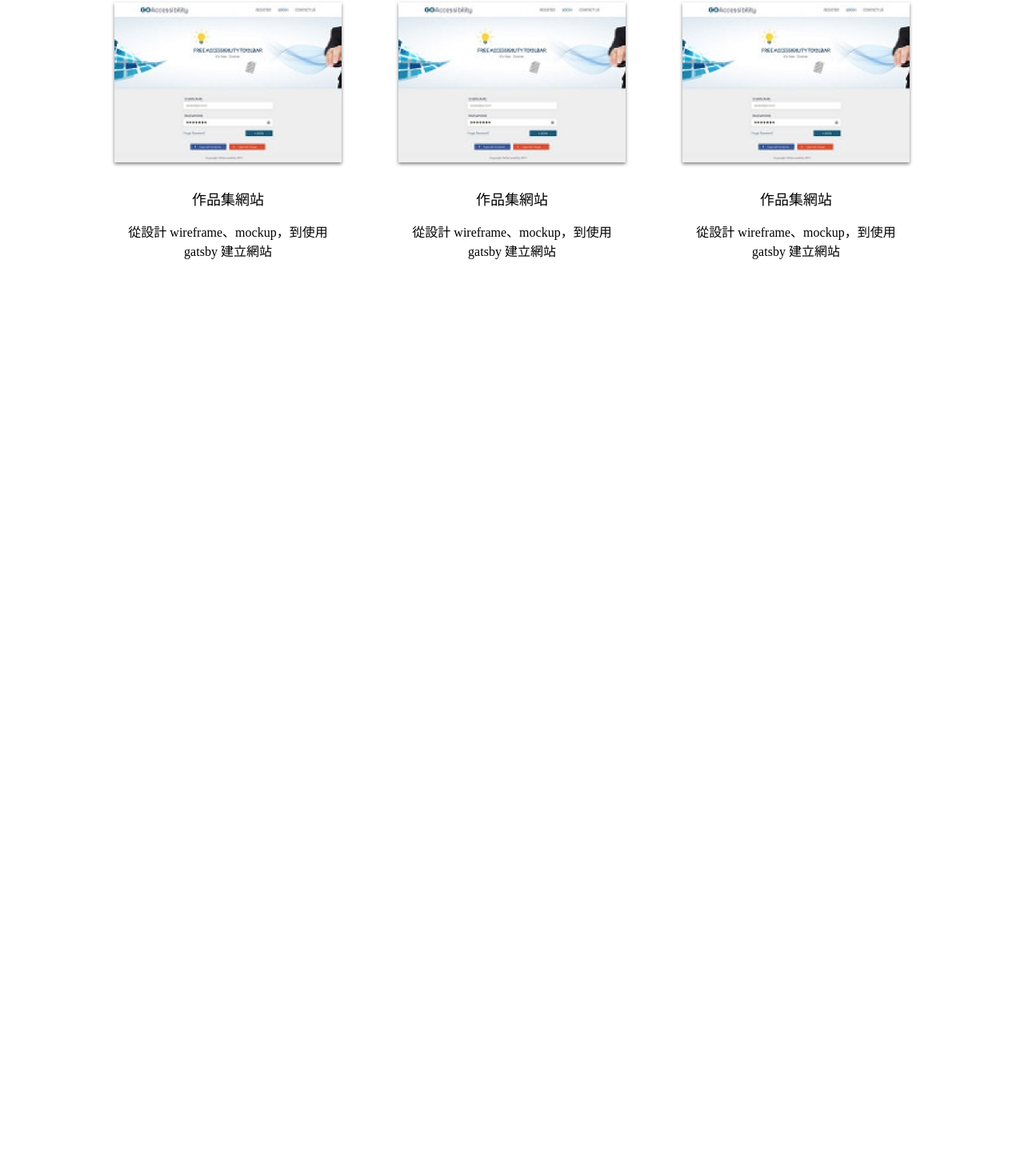
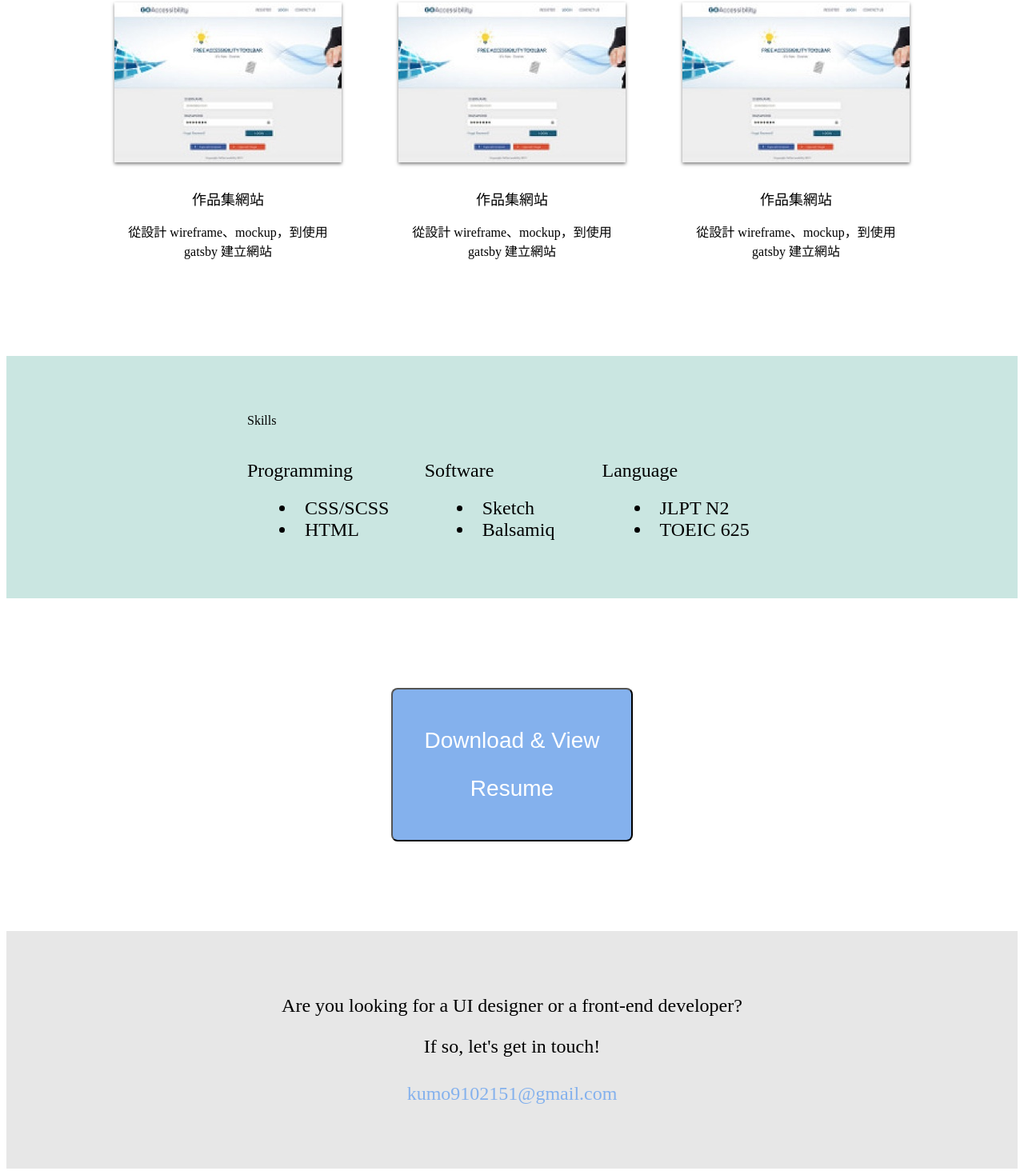
Before and after one commit to yuxuan39/potofolio, a Gatsby site: page / in a window 1280 px wide. Shown: the part 1725-3194 px from the top of the page at 80% size. Before the commit the page ends 2178 px from the top, so only its background shows below. Built offline with nearby package versions, Linux system fonts and the light colour scheme; Gatsby itself is replaced by a stand-in of ours.

Commit message:
web layout is done

```diff
--- /dev/null
+++ b/src/components/footer.js
@@ -0,0 +1,16 @@
+import React from 'react'
+import Link from 'gatsby-link'
+import style from './footer.module.scss'
+import classnames from 'classnames/bind'
+
+const cx = classnames.bind(style)
+
+const FooterPage = () => (
+  <div className={cx('footer-container')}>
+    <p>Are you looking for a UI designer or a front-end developer?</p>
+    <p>If so, let's get in touch!  </p>
+    <p className={cx('font-weight-500')}>kumo9102151@gmail.com</p>
+  </div>
+)
+
+export default FooterPage
--- /dev/null
+++ b/src/components/footer.module.scss
@@ -0,0 +1,12 @@
+.footer-container {
+    background-color: #e7e7e7;
+    padding: 56px 0;
+    text-align: center;
+    p {
+        font-size: 24px;
+        &:last-child {
+            color: #84b1ed;
+            margin-top: 32px;
+        }
+    }
+}
--- a/src/components/protofolio.module.scss
+++ b/src/components/protofolio.module.scss
@@ -5,6 +5,7 @@
     justify-content: center;
     padding: 56px 0;
     .potofolio{
+        width: 100%;
         max-width: 994px;
         padding: 0 4%;
         .buttons-container {
--- /dev/null
+++ b/src/components/resume.js
@@ -0,0 +1,17 @@
+import React from 'react'
+import Link from 'gatsby-link'
+import style from './resume.module.scss'
+import classnames from 'classnames/bind'
+
+const cx = classnames.bind(style)
+
+const ResumePage = () => (
+  <div className={cx('resume-container', 'bgc-default')}>
+    <button>
+      <p>Download & View</p>
+      <p>Resume</p>
+    </button>
+  </div>
+)
+
+export default ResumePage
--- /dev/null
+++ b/src/components/resume.module.scss
@@ -0,0 +1,16 @@
+.resume-container {
+    display: flex;
+    justify-content: center;
+    align-items: center;
+    padding: 112px 0;
+    button {
+        padding: 20px 40px;
+        background-color: #84b1ed;
+        border-radius: 8px;
+        p {
+            font-size: 28px;
+            font-weight: 500;
+            color: #fff;
+        }
+    }
+}
--- /dev/null
+++ b/src/components/skills.js
@@ -0,0 +1,39 @@
+import React from 'react'
+import Link from 'gatsby-link'
+import style from './skills.module.scss'
+import classnames from 'classnames/bind'
+
+const cx = classnames.bind(style)
+
+const SkillsPage = () => (
+    <div className={cx('skills-container')}>
+        <div className={cx('skills')}>
+            <p className={cx('title')}>Skills</p>
+            <div className={cx('skills-details')}>
+                <div className={cx('skill')}>
+                    <p className={cx('font-weight-500')}>Programming</p>
+                    <ul>
+                        <li>CSS/SCSS</li>
+                        <li>HTML</li>
+                    </ul>
+                </div>
+                <div className={cx('skill')}>
+                    <p className={cx('font-weight-500')}>Software</p>
+                    <ul>
+                        <li>Sketch</li>
+                        <li>Balsamiq</li>
+                    </ul>
+                </div>
+                <div className={cx('skill')}>
+                    <p className={cx('font-weight-500')}>Language</p>
+                    <ul>
+                        <li>JLPT N2</li>
+                        <li>TOEIC 625</li>
+                    </ul>
+                </div>
+            </div>
+        </div>
+    </div>
+  )
+
+  export default SkillsPage
--- /dev/null
+++ b/src/components/skills.module.scss
@@ -0,0 +1,29 @@
+.skills-container {
+    display: flex;
+    flex-direction: column;
+    align-items: center;
+    justify-content: center;
+    padding: 56px 0;
+    background-color: #cae6e1;
+    .skills {
+        width: 100%;
+        max-width: 662px;
+        .skills-details {
+            display: flex;
+            flex-flow: row wrap;
+            justify-content: space-between;
+            .skill {
+                width: 33%;
+                p, li {
+                    font-size: 24px;
+                }
+                p {
+                    margin-bottom: 20px;
+                }
+                li {
+                    list-style-position: inside;
+                }
+            }
+        }
+    }
+}
--- a/src/pages/index.js
+++ b/src/pages/index.js
@@ -5,6 +5,9 @@ import NavPage from '../components/nav'
 import IntroductionPage from '../components/introduction'
 import ExperiencePage from '../components/experience'
 import PotofolioPage from '../components/protofolio'
+import SkillsPage from '../components/skills'
+import ResumePage from '../components/resume'
+import FooterPage from '../components/footer'
 
 {/*<Link to="/page-2/">Go to page 2</Link>*/}
 
@@ -14,6 +17,9 @@ const IndexPage = () => (
     <IntroductionPage />
     <ExperiencePage />
     <PotofolioPage />
+    <SkillsPage />
+    <ResumePage />
+    <FooterPage />
   </div>
 )
 
```
